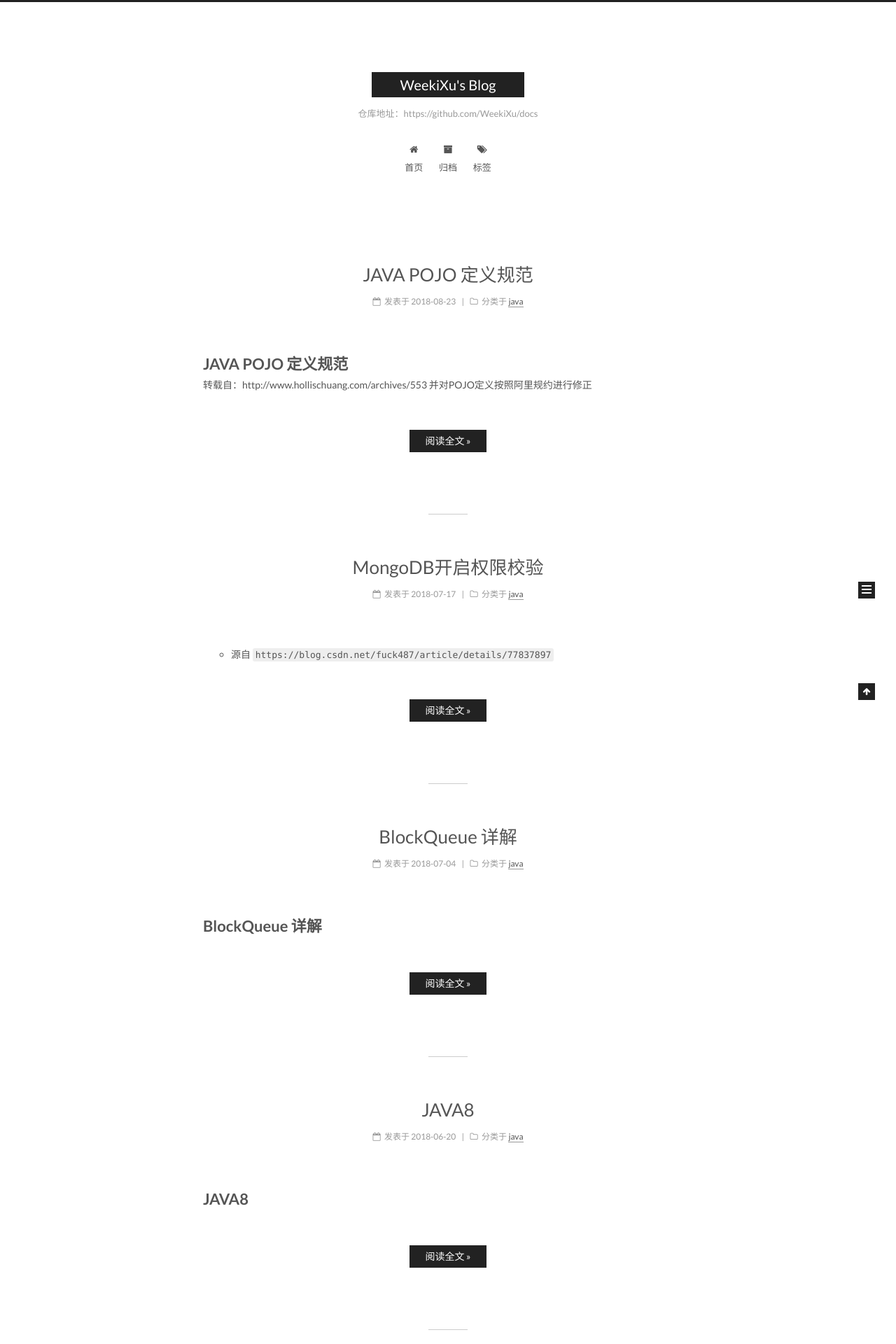
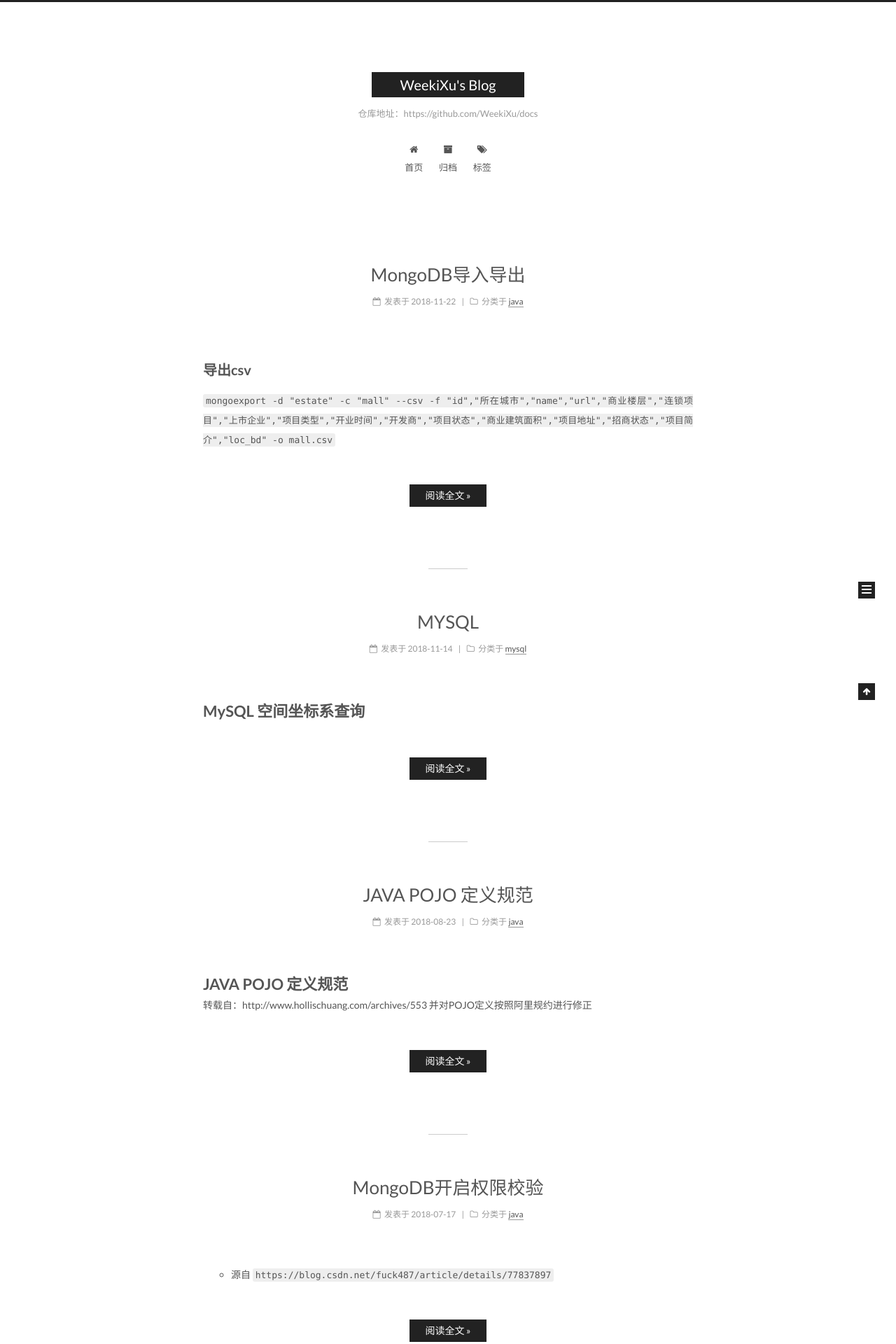
Before and after one commit to WeekiXu/docs, a Jekyll site: the page built from index.html, in a window 1280 px wide. Shown: the top 1920 px of the page at 70% size. Built offline with Jekyll 4.4.1, drawn with Linux system fonts in a browser that asks for light colours; the list of posts is cut into pages by our own code; some of the changed text lies outside the part shown.

Commit message:
add mongodb导入导出

```diff
--- /dev/null
+++ b/_posts/2018-11-14-mysql-spatial.md
@@ -0,0 +1,15 @@
+---
+title: MYSQL
+categories:
+ - mysql
+tags:
+ - MYSQL
+---
+
+# MySQL 空间坐标系查询
+
+## 常用空间坐标格式
+1. Point
+1. LineString
+1. Polygon
+1. MultiPolygon
--- /dev/null
+++ b/_posts/2018-11-22-mongodb-export-import.md
@@ -0,0 +1,10 @@
+---
+title: MongoDB导入导出
+categories:
+ - java
+tags:
+ - MongoDB
+---
+
+## 导出csv
+`mongoexport -d "estate" -c "mall" --csv -f "id","所在城市","name","url","商业楼层","连锁项目","上市企业","项目类型","开业时间","开发商","项目状态","商业建筑面积","项目地址","招商状态","项目简介","loc_bd" -o mall.csv`
```
Also changed, not shown: _posts/2018-06-20-java8.md (+4 -1 lines).
